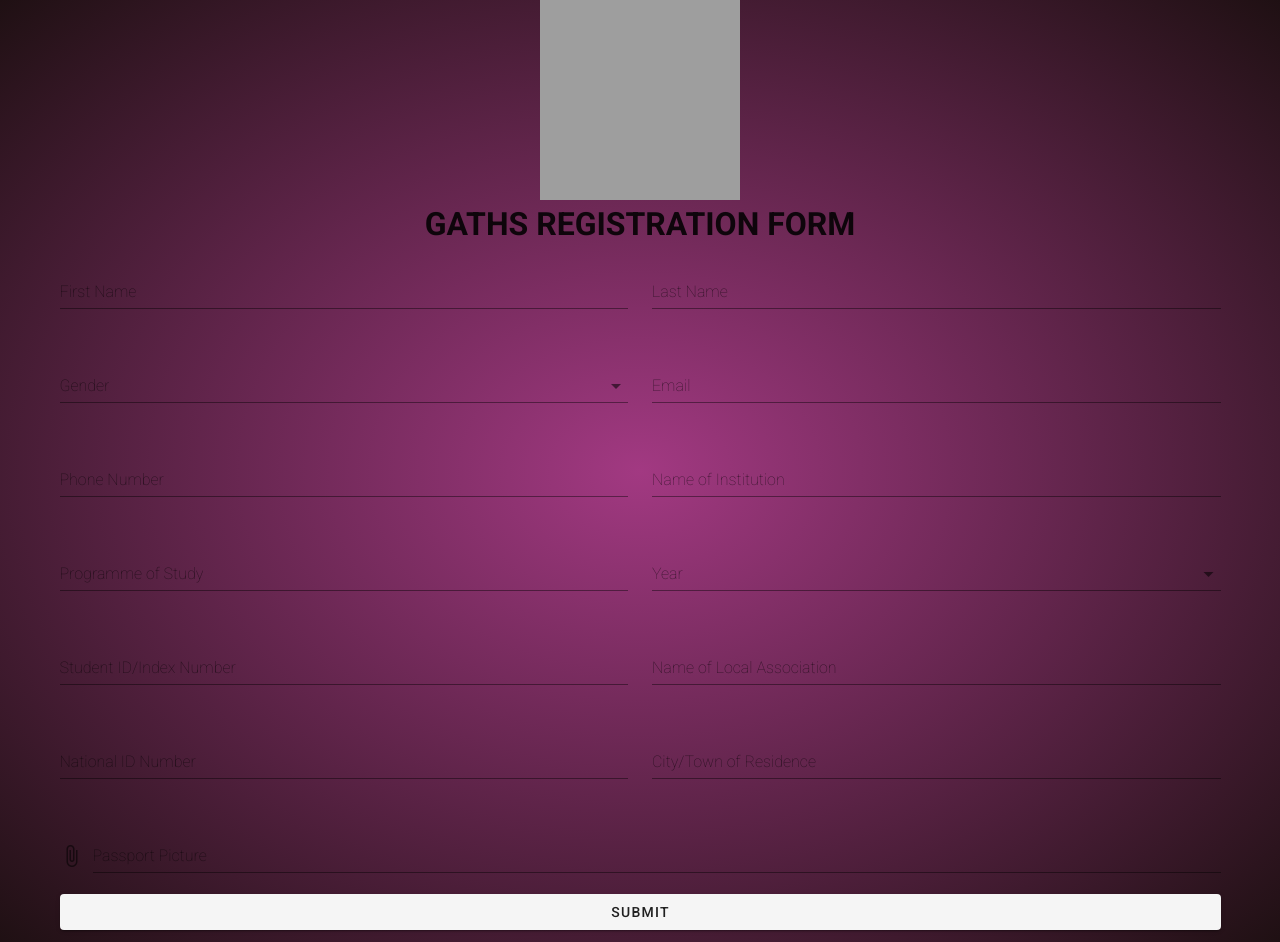
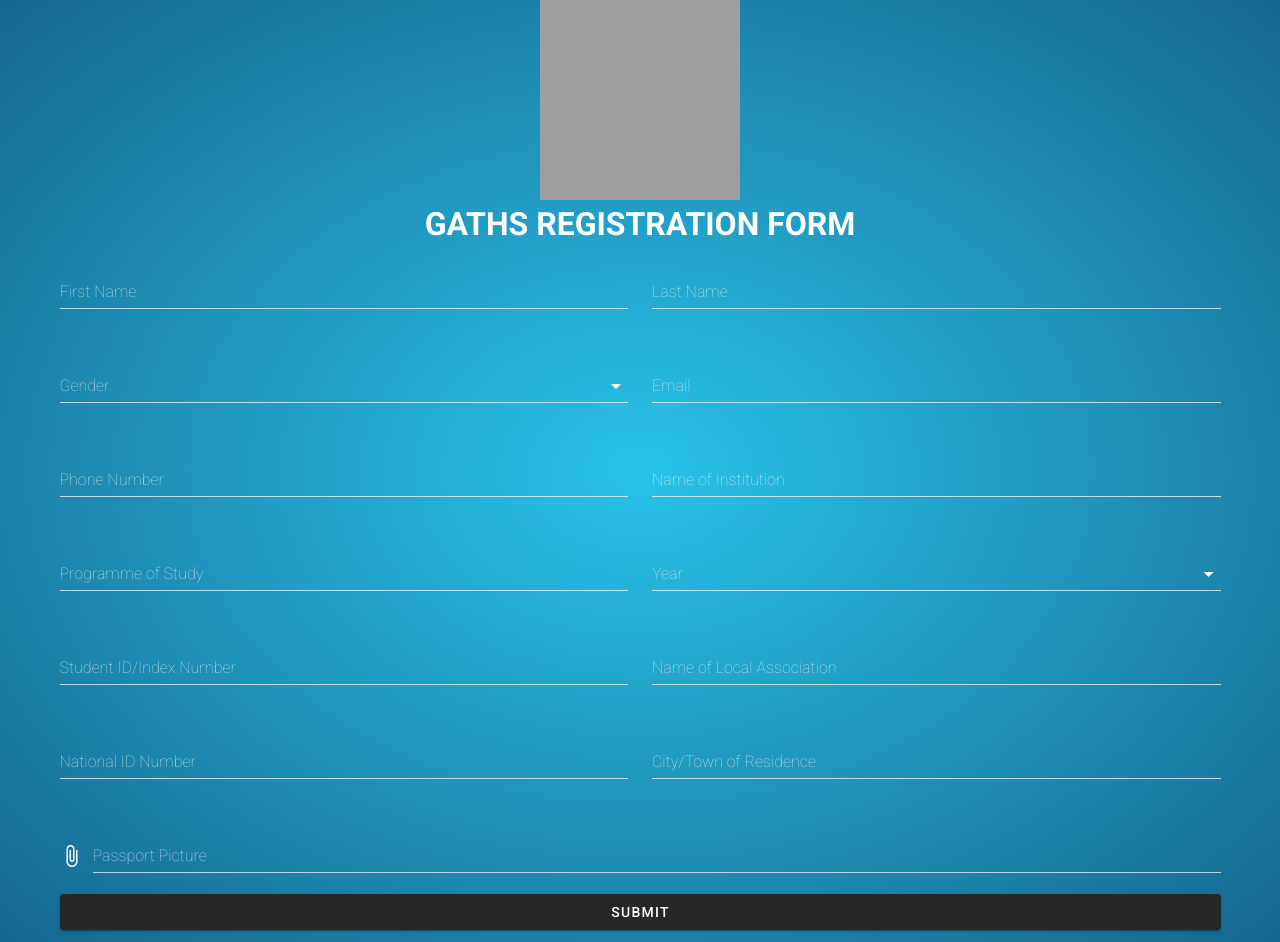
Before and after one commit to Auricdhero/gaths_application_form, a Nuxt app: page /form in a window 1280 px wide. Built offline with nearby package versions, Linux system fonts and the light colour scheme; grey boxes are pictures that could not be loaded.

Commit message:
working on display member page

```diff
--- a/nuxt.config.js
+++ b/nuxt.config.js
@@ -27,6 +27,7 @@ export default {
 
   // Plugins to run before rendering page: https://go.nuxtjs.dev/config-plugins
   plugins: [
+   // '@/plugins/firebase'
   ],
 
   // Auto import components: https://go.nuxtjs.dev/config-components
@@ -48,11 +49,11 @@ export default {
   // Vuetify module configuration: https://go.nuxtjs.dev/config-vuetify
   vuetify: {
     customVariables: ['~/assets/variables.scss'],
-    router: {
-      base: '/gaths_application_form/'
-    },
+    /*router: {
+      //base: ''
+    },*/
     theme: {
-      dark: false,
+      dark: true,
       themes: {
         dark: {
           primary: colors.blue.darken2,
--- a/package.json
+++ b/package.json
@@ -10,8 +10,9 @@
     "deploy": "push-dir --dir=dist --branch=gh-pages --cleanup"
   },
   "dependencies": {
+    "@google-cloud/storage": "^6.9.0",
     "@nuxtjs/firebase": "^8.2.2",
-    "axios": "^1.2.1",
+    "axios": "^1.2.2",
     "bootstrap": "^5.2.3",
     "core-js": "^3.25.3",
     "nuxt": "^2.15.8",
--- a/pages/displayPg.vue
+++ b/pages/displayPg.vue
@@ -1,7 +1,6 @@
 <template>
     <v-container>
         <logo />
-        <bg />
         <br>
         <h3 class="text-uppercase text-center">member info</h3><br>
         <v-card class="card-des" max-width="700">
@@ -9,7 +8,7 @@
                 <img src="" alt="">
             </v-avartar>
             <v-divider></v-divider><br>
-            <h3 class="text-white text-uppercase text-center">{{fName+lName}}</h3><br>
+            <h3 class="text-white text-center">Fullname</h3><br>
             <h4 class="text-white text-center">Institution</h4><br>
             <h4 class="text-white text-center">Program</h4><br>
             <h4 class="text-center text-white">Year</h4><br>
@@ -19,16 +18,18 @@
     </v-container>
 </template>
 <script>
-import logo from '../components/logo.vue'
-import bg from '../components/background.vue'
+//import axios from 'axios';
+import logo from '../components/logo.vue';
+//import bg from '../components/background.vue';
+//import sheetdb from 'https://sheetdb.io/api/v1/1awo7kmtjx9hi'
 
 export default{
     data() {
         return{
-            data: []
+            data: [logo]
         }
     },
-    components: [logo, bg]
+
 }
 </script>
 <style>
@@ -41,4 +42,17 @@ export default{
 #app {
   background-color: var(--v-background-base);
 }
+body {
+    margin: 0;
+    font-weight: 100;
+    background: radial-gradient(#29C2E9,#166790);
+    -webkit-overflow-Y: hidden;
+    -moz-overflow-Y: hidden;
+    -o-overflow-Y: hidden;
+    overflow-y: hidden;
+    -webkit-animation: fadeIn 1 1s ease-out;
+    -moz-animation: fadeIn 1 1s ease-out;
+    -o-animation: fadeIn 1 1s ease-out;
+    animation: fadeIn 1 1s ease-out;
+}
 </style>
--- a/pages/form.vue
+++ b/pages/form.vue
@@ -40,7 +40,7 @@
         </v-row>
         <v-row>
           <v-col cols="6" md="12" sm="6" lg="6">
-            <v-text-field name="number" type="number" label="Phone Number"></v-text-field>
+            <v-text-field type="tel" name="phone" label="Phone Number"></v-text-field>
           </v-col>
           <v-col cols="6" md="12" sm="6" lg="6">
             <v-text-field
@@ -93,7 +93,7 @@
         </v-row>
         <v-row>
           <v-col>
-            <v-file-input name="imageUrl" label="Passport Picture"></v-file-input>
+            <v-file-input type="file" ref="fileInput" name="imageUrl" label="Passport Picture"></v-file-input>
           </v-col>
         </v-row>
         <div class="fill-height">
@@ -106,6 +106,7 @@
 
   <script>
 import Logo from "../components/logo.vue";
+//import axios from "axios";
 
 export default {
   methods: {
@@ -144,4 +145,17 @@ export default {
 #app {
   background-color: var(--v-background-base);
 }
+body {
+    margin: 0;
+    font-weight: 100;
+    background: radial-gradient(#29C2E9,#166790);
+    -webkit-overflow-Y: hidden;
+    -moz-overflow-Y: hidden;
+    -o-overflow-Y: hidden;
+    overflow-y: hidden;
+    -webkit-animation: fadeIn 1 1s ease-out;
+    -moz-animation: fadeIn 1 1s ease-out;
+    -o-animation: fadeIn 1 1s ease-out;
+    animation: fadeIn 1 1s ease-out;
+}
 </style>
```
Also changed, not shown: axios.js (deleted, +0 -7 lines), firebase.js (deleted, +0 -18 lines), firebase.json (deleted), 2 other files (tests, documents, lock files or other folders).
